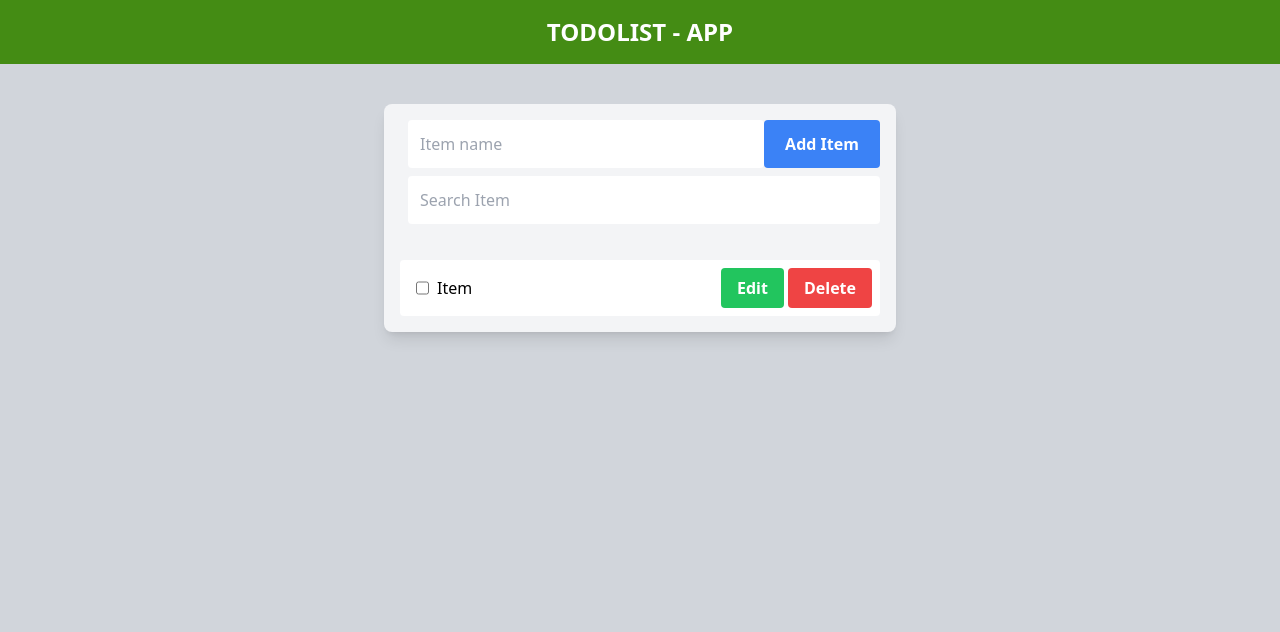
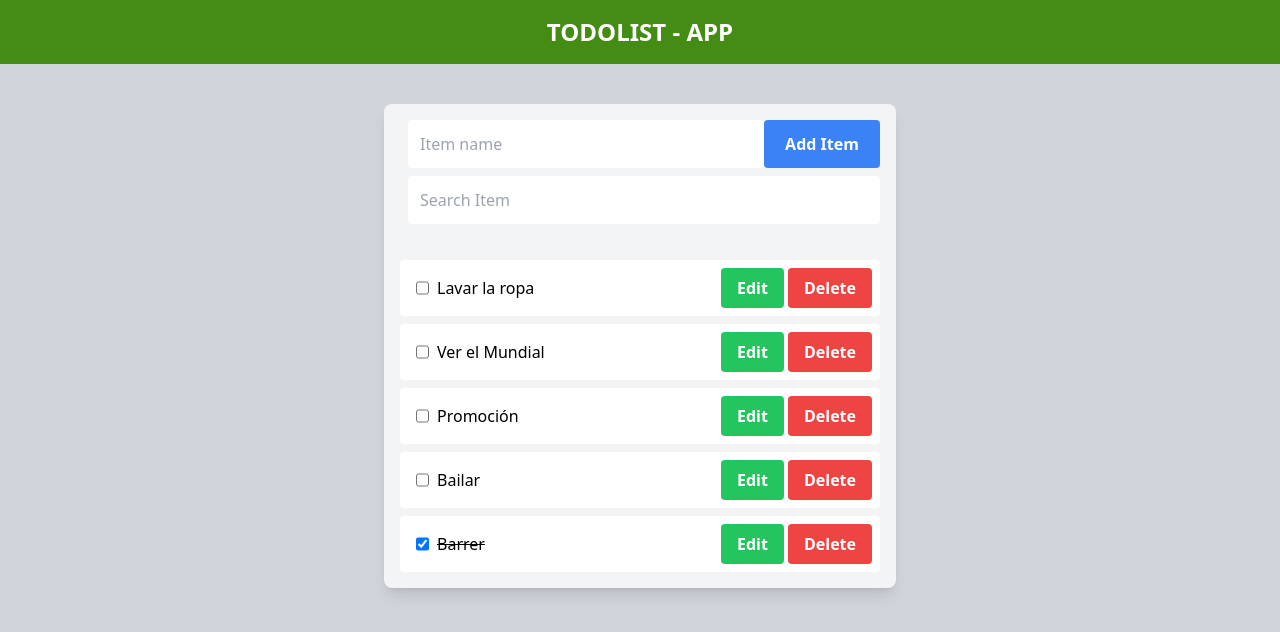
Before and after one commit to antonyjes/ToDoList-React, a React (Create React App) app: page / in a window 1280 px wide. Shown: the top 632 px of the page. Built offline with nearby package versions, Linux system fonts and the light colour scheme; data requests are answered from the project's data file; the HTML template or start-up script is replaced by a standard one.

Commit message:
List items with axios

```diff
--- a/data/db.json
+++ b/data/db.json
@@ -3,27 +3,27 @@
       {
         "id": "ac6fb422-8926-490e-b89c-5b9426ef608b",
         "checked": true,
-        "item": "Fresas"
+        "task": "Barrer"
       },
       {
         "id": "1f45dc2f-0ba5-4df6-a83b-1e89a65c69b8",
         "checked": false,
-        "item": "Pizza"
+        "task": "Bailar"
       },
       {
         "id": "36217322-65ce-4f13-9536-cae55d513020",
         "checked": false,
-        "item": "Patasca"
+        "task": "Promoción"
       },
       {
         "id": "4d7a98df-9d07-481a-be12-c62fd5200c50",
         "checked": false,
-        "item": "Violetas"
+        "task": "Ver el Mundial"
       },
       {
         "id": "5b4b8205-b4a3-4691-b02c-308e91debb51",
         "checked": false,
-        "item": "Rosas"
+        "task": "Lavar la ropa"
       }
     ]
   }
--- a/package.json
+++ b/package.json
@@ -6,9 +6,11 @@
     "@testing-library/jest-dom": "^5.16.5",
     "@testing-library/react": "^13.4.0",
     "@testing-library/user-event": "^13.5.0",
+    "axios": "^1.2.1",
     "react": "^18.2.0",
     "react-dom": "^18.2.0",
     "react-scripts": "5.0.1",
+    "uuid": "^9.0.0",
     "web-vitals": "^2.1.4"
   },
   "scripts": {
--- a/src/App.js
+++ b/src/App.js
@@ -1,12 +1,52 @@
+import { useEffect, useState } from 'react';
+import useAxiosFetch from './hooks/useAxiosFetch';
 import './App.css';
 import Content from './components/Content';
 import Title from './components/Title';
 
 function App() {
+  const [items, setItems] = useState([]);
+  const [search, setSearch] = useState('');
+  const [searchResults, setSearchResults] = useState([]);
+  const {data, fetchError, isLoading} = useAxiosFetch('http://localhost:3500/items');
+
+  useEffect(() => {
+    setItems(data);
+  }, [data])
+
+  useEffect(() => {
+    const filteredResults = items.filter((item) => ((item.task).toLowerCase()).includes(search.toLowerCase()))
+    setSearchResults(filteredResults.reverse());
+  }, [items, search])
+
   return (
     <div className="App">
       <Title title="TodoList - App"/>
-      <Content />
+      <>
+        {isLoading && (
+          <div
+            className="bg-blue-100 border-t border-b border-blue-500 text-blue-700 px-4 py-3"
+            role="alert"
+          >
+            <p className="font-bold">Loading data ...</p>
+          </div>
+        )}
+        {fetchError && (
+          <div role="alert">
+            <div className="bg-red-500 text-white font-bold rounded-t px-4 py-2">
+              Error
+            </div>
+            <div className="border border-t-0 border-red-400 rounded-b bg-red-100 px-4 py-3 text-red-700">
+              <p>{fetchError}</p>
+            </div>
+          </div>
+        )}
+        {!fetchError && !isLoading && (
+          <Content
+            items={searchResults}
+          />
+        )}
+      </>
     </div>
   );
 }
--- /dev/null
+++ b/src/api/posts.js
@@ -0,0 +1,7 @@
+import axios from 'axios';
+
+export default axios.create({
+    baseURL: 'http://localhost:3500'
+});
+
+// Comando iniciar JSON Server: npx json-server -p 3500 -w data/db.json
--- a/src/components/Content.jsx
+++ b/src/components/Content.jsx
@@ -1,7 +1,7 @@
 import AddItem from "./AddItem";
 import Search from "./Search";
 
-const Content = () => {
+const Content = ({ items }) => {
   return (
     <div className="py-10 h-screen bg-gray-300 px-2">
       <div className="max-w-md mx-auto bg-gray-100 shadow-lg rounded-lg overflow-hidden md:max-w-lg">
@@ -9,12 +9,17 @@ const Content = () => {
           <div className="w-full p-4">
             <AddItem />
             <Search />
+            {items.length ? (
               <ul>
-              <li className="flex justify-between items-center bg-white mt-2 p-2 hover:shadow-lg rounded transition">
+                {items.map((item) => (
+                  <li className="flex justify-between items-center bg-white mt-2 p-2 hover:shadow-lg rounded transition"
+                  key={item.id}>
                     <div className="flex ml-2">
-                  <input type="checkbox" />
+                      <input type="checkbox" checked={item.checked}/>
                       <div className="flex ml-2">
-                    <span className={`font-medium text-black`}>Item</span>
+                        <span className={`font-medium text-black ${item.checked ? 'line-through' : null}`}>
+                          {item.task}
+                        </span>
                       </div>
                     </div>
                     <div className="flex items-center">
@@ -26,7 +31,11 @@ const Content = () => {
                       </button>
                     </div>
                   </li>
+                ))}
               </ul>
+            ) : (
+              <h1>Your list is empty.</h1>
+            )}
           </div>
         </div>
       </div>
--- /dev/null
+++ b/src/hooks/useAxiosFetch.js
@@ -0,0 +1,47 @@
+import { useState, useEffect } from "react";
+import axios from 'axios';
+
+const useAxiosFetch = (dataUrl) => {
+    const [data, setData] = useState([]);
+    const [fetchError, setFetchError] = useState(null);
+    const [isLoading, setIsLoading] = useState(false);
+
+    useEffect(() => {
+        let isMounted = true;
+        const source = axios.CancelToken.source();
+
+        const fetchData = async (url) => {
+            setIsLoading(true);
+            try{
+                const response = await axios.get(url, {
+                    cancelToken: source.token
+                });
+
+                if (isMounted) {
+                    setData(response.data);
+                    setFetchError(null);
+                }
+            } catch(error){
+                if (isMounted) {
+                    setFetchError(error.message);
+                    setData([]);
+                }
+            } finally{
+                isMounted && setIsLoading(false);
+            }
+        }
+
+        fetchData(dataUrl);
+
+        const cleanUp = () =>{
+            isMounted = false;
+            source.cancel();
+        }
+
+        return cleanUp;
+    }, [dataUrl])
+
+    return {data, fetchError, isLoading};
+}
+
+export default useAxiosFetch;
```
Also changed, not shown: 1 other file (tests, documents, lock files or other folders). Lines whose indentation alone changed are shown as unchanged.
